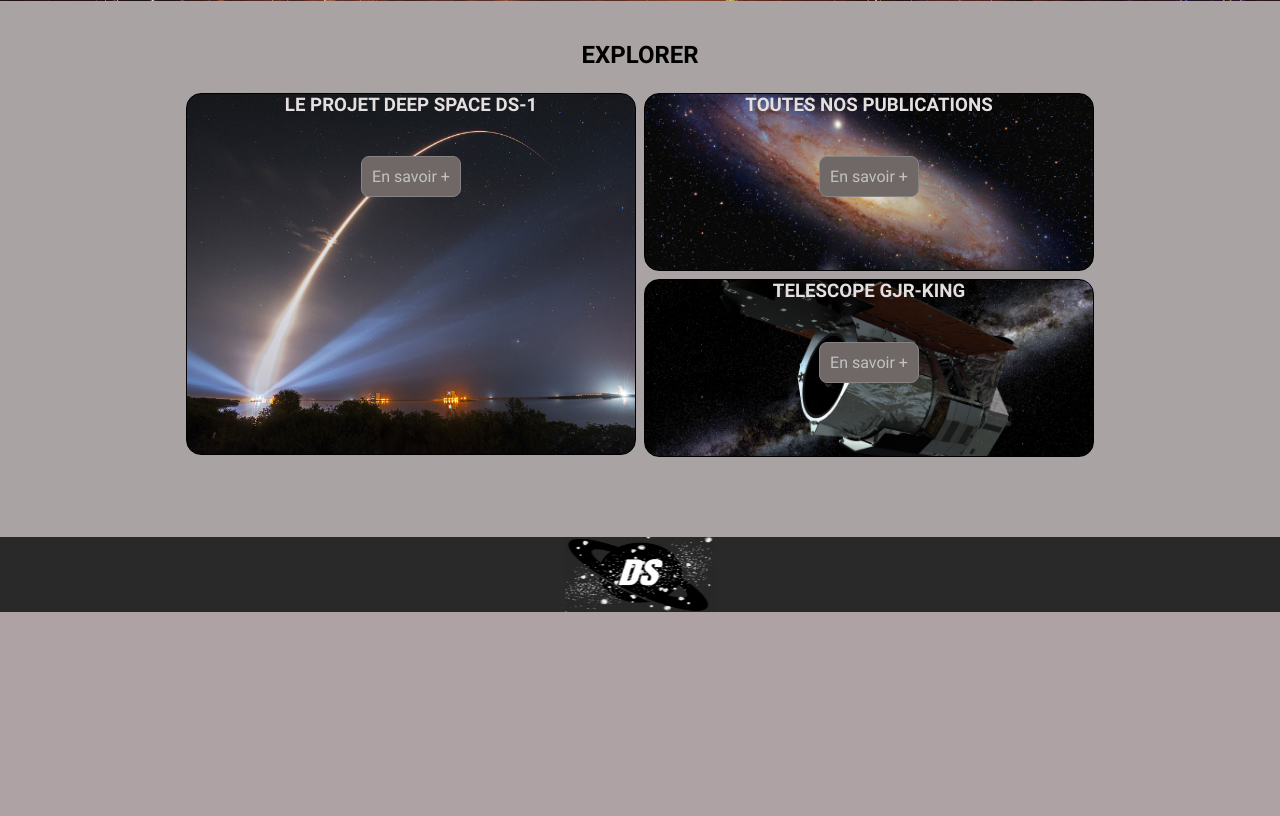
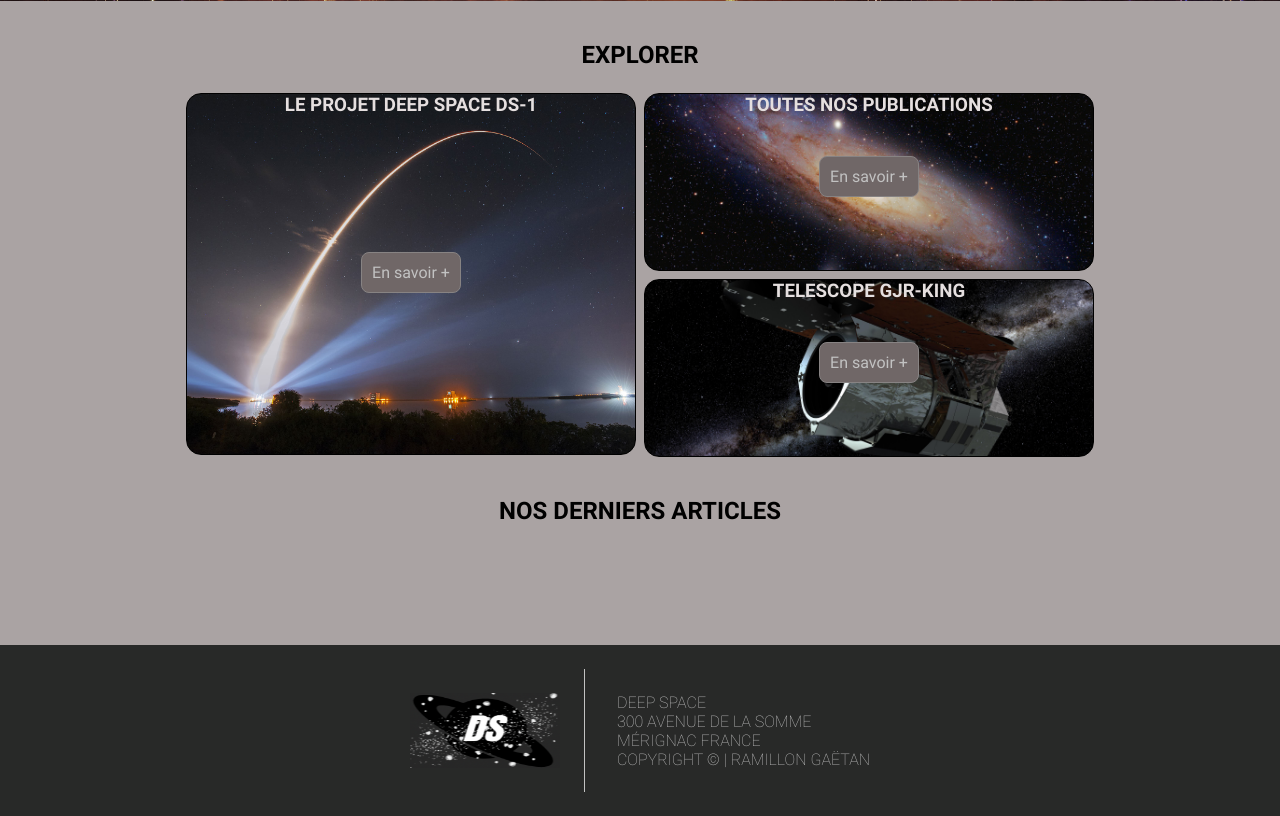
Before and after one commit to Gaeram/deep-space, a Symfony app: template templates/index.html.twig in a window 1280 px wide. Shown: the part 798-1614 px from the top of the page. Before the commit the page ends 1410 px from the top, so only its background shows below. Run offline with Twig, Linux system fonts and the light colour scheme; the template is opened without the code that fills it, so the values that code supplies are empty; some libraries are stand-ins or nearby versions.

Commit message:
Finished project, home, agence pages

```diff
--- a/templates/admin/articles.html.twig
+++ b/templates/admin/articles.html.twig
@@ -6,22 +6,21 @@
 
 {% block main %}
     <a href="{{ path('admin-create-article') }}" class="btn">Créér un article</a>
+    <section class="articles">
     {% for article in articles %}
         {% if article.IsPublished %}
-            <section class="articles">
                 <article class="list">
                     <img class="list-img" src="{{asset('uploads/images/'~ article.image)}}" alt="{{ article.title }}">
                     <h2>{{ article.title }}</h2>
                     <p>{{ article.category.title }}</p>
                     <p>{{ article.description }}</p>
-
                     <a href="{{ path('admin-article', {'id': article.id}) }}">Lire</a>
                     <a href="{{ path('admin-article-update', {'id': article.id}) }}">Modifier</a>
                     <a href="{{ path('admin-article-delete', {'id': article.id}) }}">Supprimer</a>
                 </article>
         {% else %}
                 <p>Cet article n'est pas encore publié</p>
-            </section>
         {% endif %}
     {% endfor %}
+    </section>
 {% endblock %}
--- a/templates/base.html.twig
+++ b/templates/base.html.twig
@@ -18,8 +18,8 @@
                 <a href="{{ path('home') }}">Accueil</a>
                 <a href="{{ path('admin-articles') }}">Articles</a>
                 <a href="{{ path('admin-categories') }}">Catégories</a>
-                <a href="#">Location</a>
-                <a href="#">Contact</a>
+                <a href="{{ path('telescop-page')}}">Téléscope GJR-KING</a>
+                <a href="{{ path('project-page') }}">Projet DS-1</a>
             </nav>
             <button type="button" aria-label="toggle curtain navigation" class="nav-toggler">
                 <span class="line l1"></span>
@@ -36,7 +36,14 @@
         </main>
         <footer>
             <img class="footer-logo" src="{{ asset('assets/img/2.png') }}">
+            <div class="footer-info">
+                <p>DEEP SPACE</p>
+                <p>300 AVENUE DE LA SOMME</p>
+                <p>MÉRIGNAC FRANCE</p>
+                <p>COPYRIGHT © | RAMILLON GAËTAN </p>
+            </div>
         </footer>
+
         <script src="{{ asset('assets/js/script.js') }}"></script>
     </body>
 </html>
--- a/templates/index.html.twig
+++ b/templates/index.html.twig
@@ -9,24 +9,36 @@
 {% include ('preheader.html.twig') %}
 
     <section class="presentation-box">
-        <h2>EXPLORER</h2>
+        <h2 class="section-title">EXPLORER</h2>
         <div class="boxes">
             <div class="box">
                 <h3>LE PROJET DEEP SPACE DS-1</h3>
-                <a class="button" href="{{ path('project-page') }}">En savoir +</a>
+                <a class="button-box" href="{{ path('project-page') }}">En savoir +</a>
             </div>
             <div class="semi-boxes">
                 <div class="second-box">
                     <h3>TOUTES NOS PUBLICATIONS</h3>
-                    <a class="button" href="{{ path('admin-articles') }}">En savoir +</a>
+                    <a class="button-boxes" href="{{ path('admin-articles') }}">En savoir +</a>
                 </div>
 
                 <div class="third-box">
                     <h3>TELESCOPE GJR-KING</h3>
-                    <a class="button" href="{{ path('telescop-page') }}">En savoir +</a>
+                    <a class="button-boxes" href="{{ path('telescop-page') }}">En savoir +</a>
                 </div>
             </div>
         </div>
     </section>
+    <h2 class="section-title">NOS DERNIERS ARTICLES</h2>
 
+    <section class="articles-box">
+
+        {% for article in lastArticles %}
+        <article class="list">
+            <img class="list-img" src="{{asset('uploads/images/'~ article.image)}}" alt="{{ article.title }}">
+            <h2>{{ article.title }}</h2>
+            <p>{{ article.category.title }}</p>
+            <p>{{ article.description }}</p>
+        </article>
+        {% endfor %}
+    </section>
 {% endblock %}
```
Also changed, not shown: src/Controller/PageController.php (+7 -2 lines), public/assets/css/style.css, public/assets/scss/theme/_base.scss, public/assets/scss/theme/_buttons.scss, public/assets/scss/theme/_content.scss, public/assets/scss/theme/_footer.scss, public/uploads/images/155154378-549493979345399-5380340196176751963-n-62ea7f31190cc.jpg (added), public/uploads/images/logo-62ea6ec6c7021.png (added), 1 other file.
